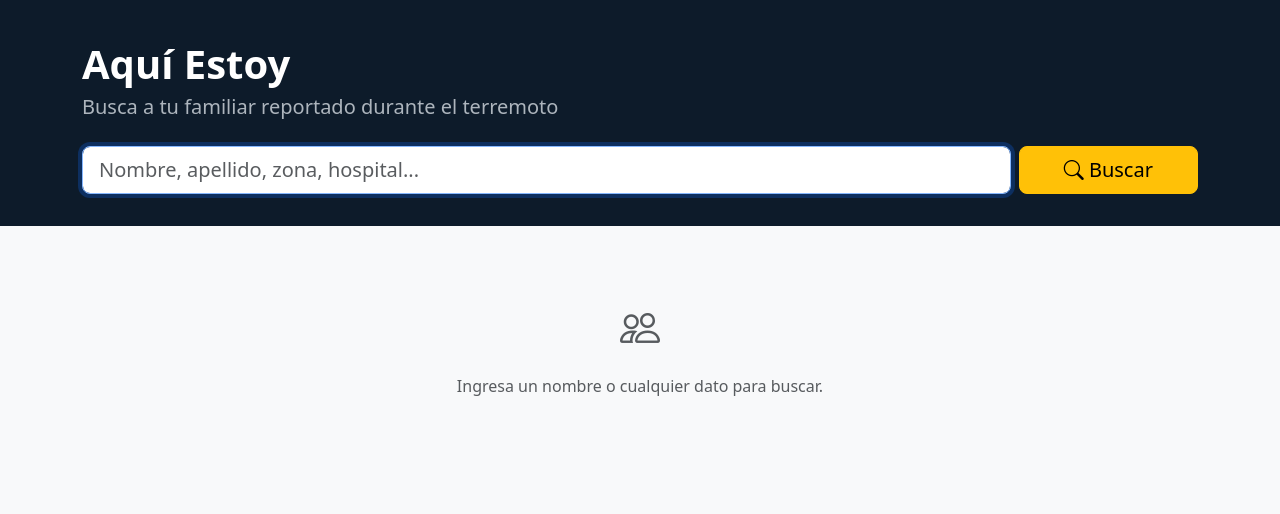
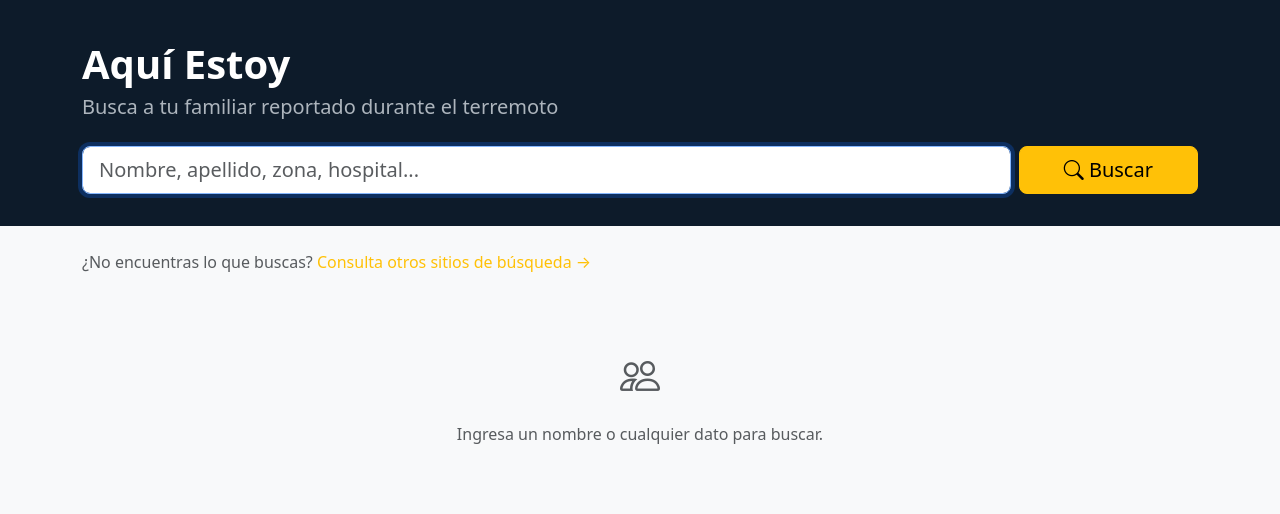
Before and after one commit to rypptc/aquiestoy, a Flask app: page / in a window 1280 px wide. Shown: the part 56-570 px from the top of the page. Run offline with Flask 3, Linux system fonts and the light colour scheme.

Commit message:
Add link to /recursos in home page
Link appears below search to guide users to other search platforms

Co-Authored-By: Claude Haiku 4.5 <noreply@anthropic.com>

```diff
--- a/templates/index.html
+++ b/templates/index.html
@@ -23,6 +23,15 @@
 </div>
 
 <div class="container mt-4">
+  <div class="mb-4">
+    <p class="text-muted mb-2">
+      ¿No encuentras lo que buscas?
+      <a href="{{ url_for('public.recursos') }}" class="text-warning text-decoration-none">
+        Consulta otros sitios de búsqueda →
+      </a>
+    </p>
+  </div>
+
   {% if paginacion.items %}
     <p class="text-muted mb-3">{{ paginacion.total }} persona(s) encontrada(s)</p>
     <div class="row g-3">
```
